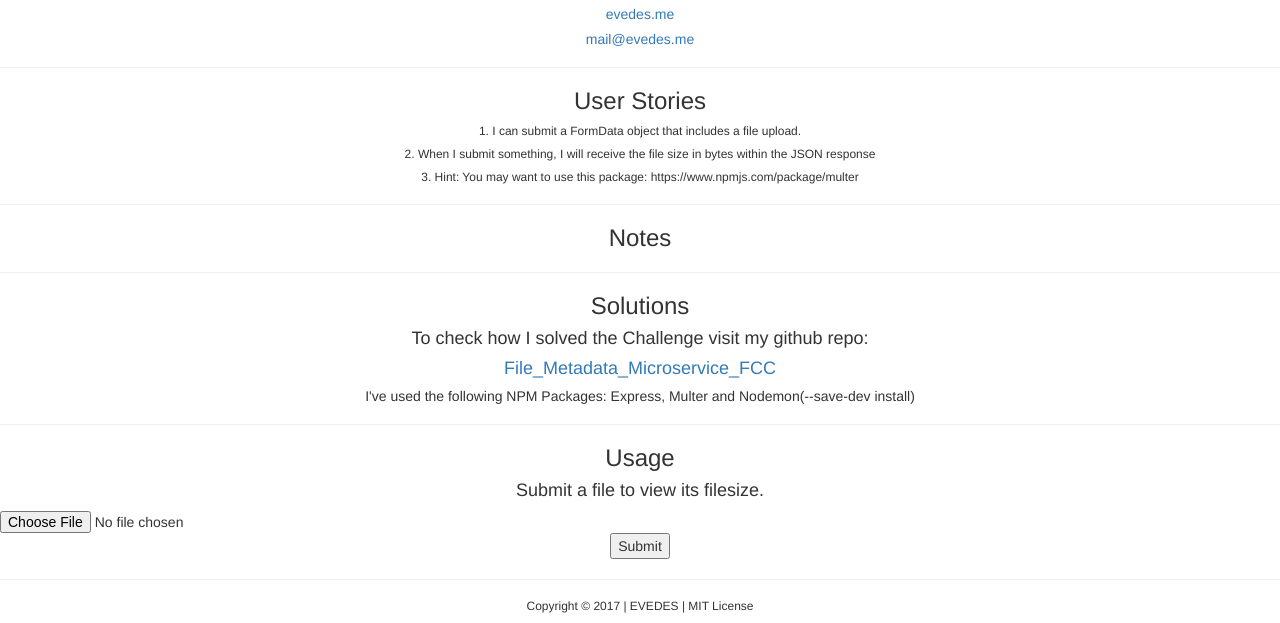
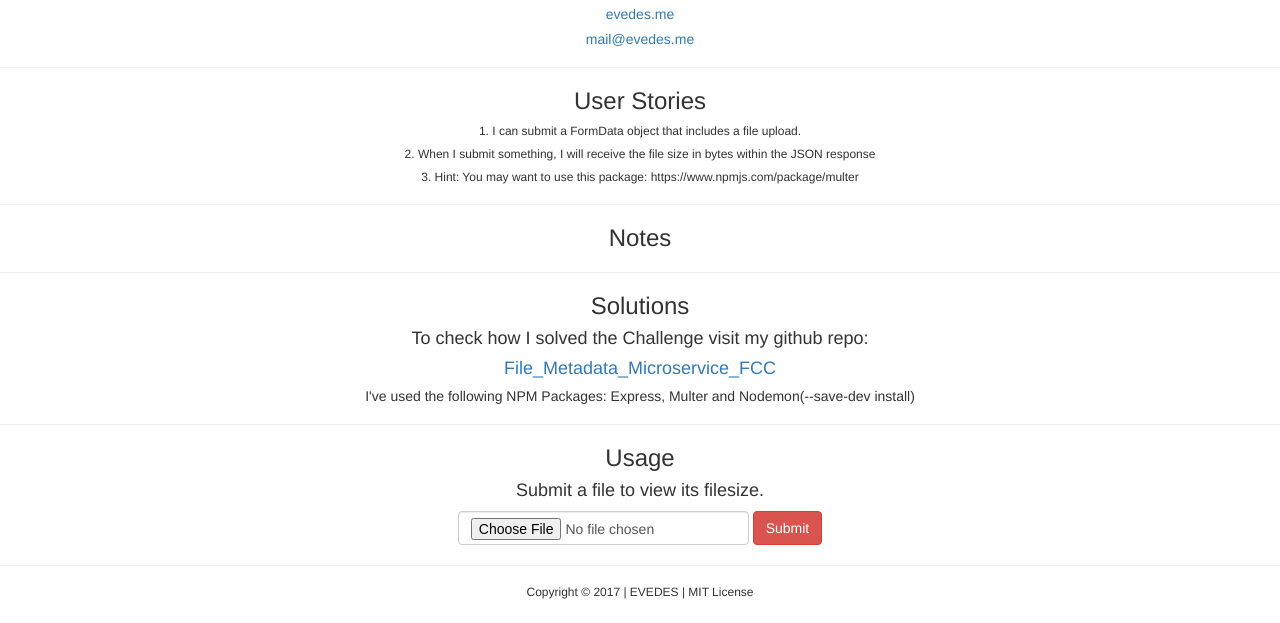
Before and after one commit to evedes/File_Metadata_Microservice_FCC, a website: page public/index.html in a window 1280 px wide. Shown: the part 534-1157 px from the top of the page. Drawn offline with nearby package versions, Linux system fonts and the light colour scheme.

Commit message:
form improved

```diff
--- a/public/index.html
+++ b/public/index.html
@@ -43,12 +43,16 @@
     <hr>
     <h3>Usage</h3>
         <h4>Submit a file to view its filesize.</h4>
-        <div class="text-center">
-        <form action="/get-file-size" method="post" enctype="multipart/form-data">
+
+      <!--  <form action="/get-file-size" method="post" enctype="multipart/form-data">
         <input type="file" name="file">
         <input type="submit">
+        </form> -->
+        <form class="form-inline" method="post" action="upload" enctype="multipart/form-data">
+            <input type="file" name="file" class="form-control mb-2 mr-sm-2 mb-sm-0" id="inlineFormInput" placeholder="here">
+            <button type="submit" class="btn btn-danger">Submit</button>
         </form>
-        </div>
+
 
 
 
```
